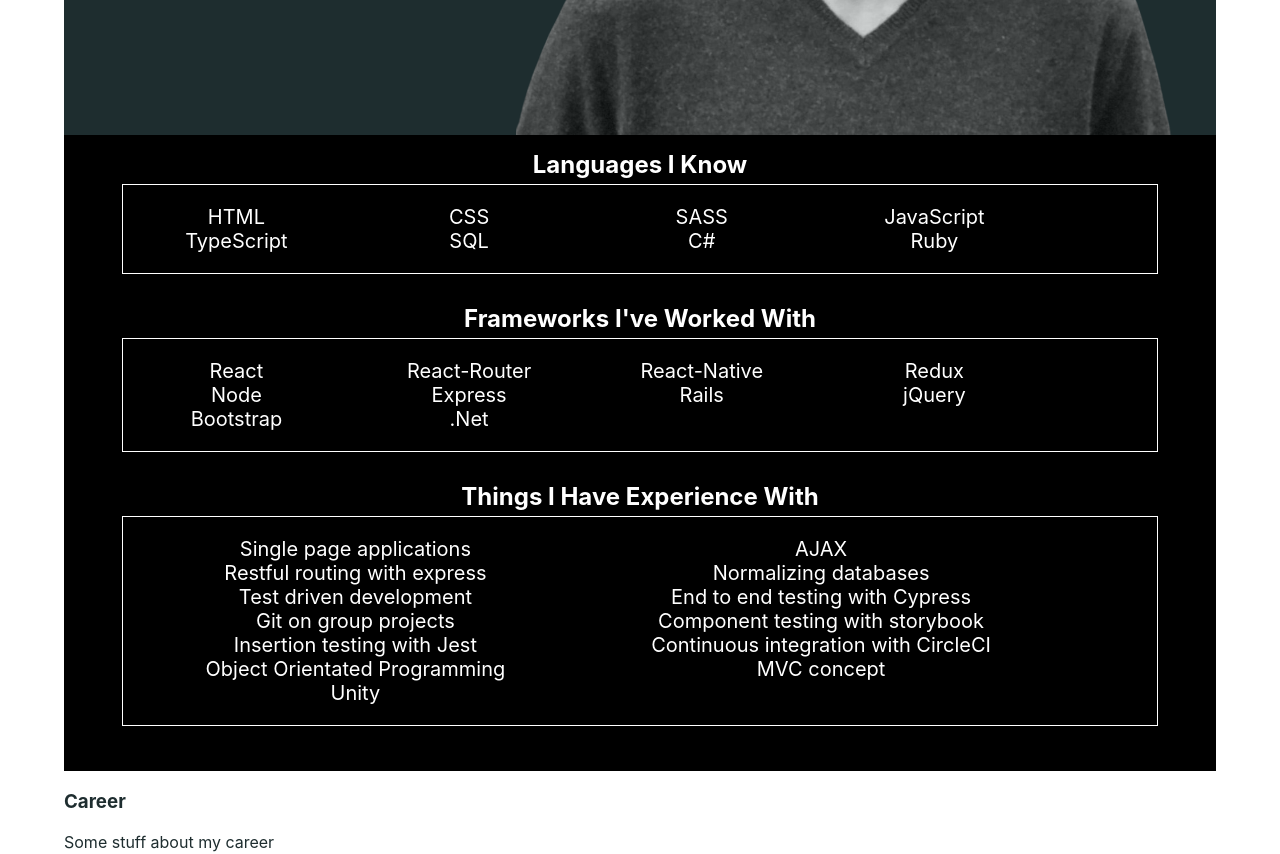
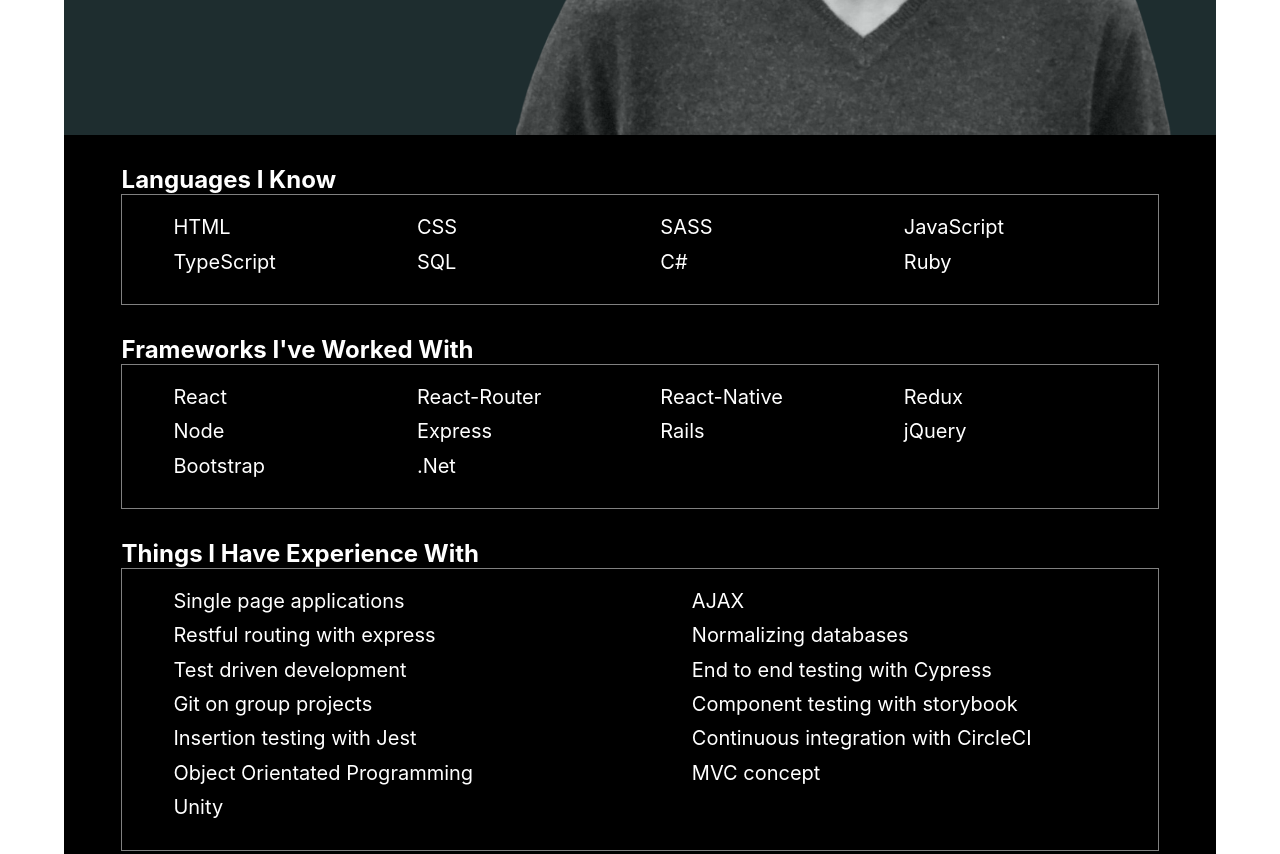
Before and after one commit to CamBrown101/personal-website, a React (Create React App) app: page / in a window 1280 px wide. Shown: the part 640-1494 px from the top of the page. Built offline with nearby package versions, Linux system fonts and the light colour scheme.

Commit message:
Add spacing to skills items

```diff
--- a/src/Components/Skills.scss
+++ b/src/Components/Skills.scss
@@ -3,26 +3,30 @@
 .skills-container {
   display: flex;
   flex-direction: column;
-  text-align: center;
+  align-items: center;
   color: $skills-font;
   background-color: $skills-background;
-  padding: 15px 5%;
+  padding: 0 5% 30px 5%;
   h4,
   ul {
     margin: 0;
     padding: 0;
+    width: 100%;
   }
   h4 {
-    margin-bottom: 5px;
     font-size: 1.5em;
+    padding-top: 30px;
+    width: 50%;
+    align-self: flex-start;
   }
   ul {
-    margin-bottom: 30px;
     padding-top: 20px;
     padding-bottom: 20px;
-    border: solid thin $skills-font;
+    border: solid 0.5px rgba($skills-font, $alpha: 0.5);
   }
-
+  li {
+    padding-left: 5%;
+  }
   .list {
     list-style-type: none;
     display: flex;
@@ -31,10 +35,12 @@
     .frameworks-list-item,
     .languages-list-item {
       margin-right: 5px;
-      width: 22%;
+      width: 18%;
+      padding-bottom: 1%;
     }
     .experiences-list-item {
       width: 45%;
+      padding-bottom: 1%;
     }
   }
 }
```
